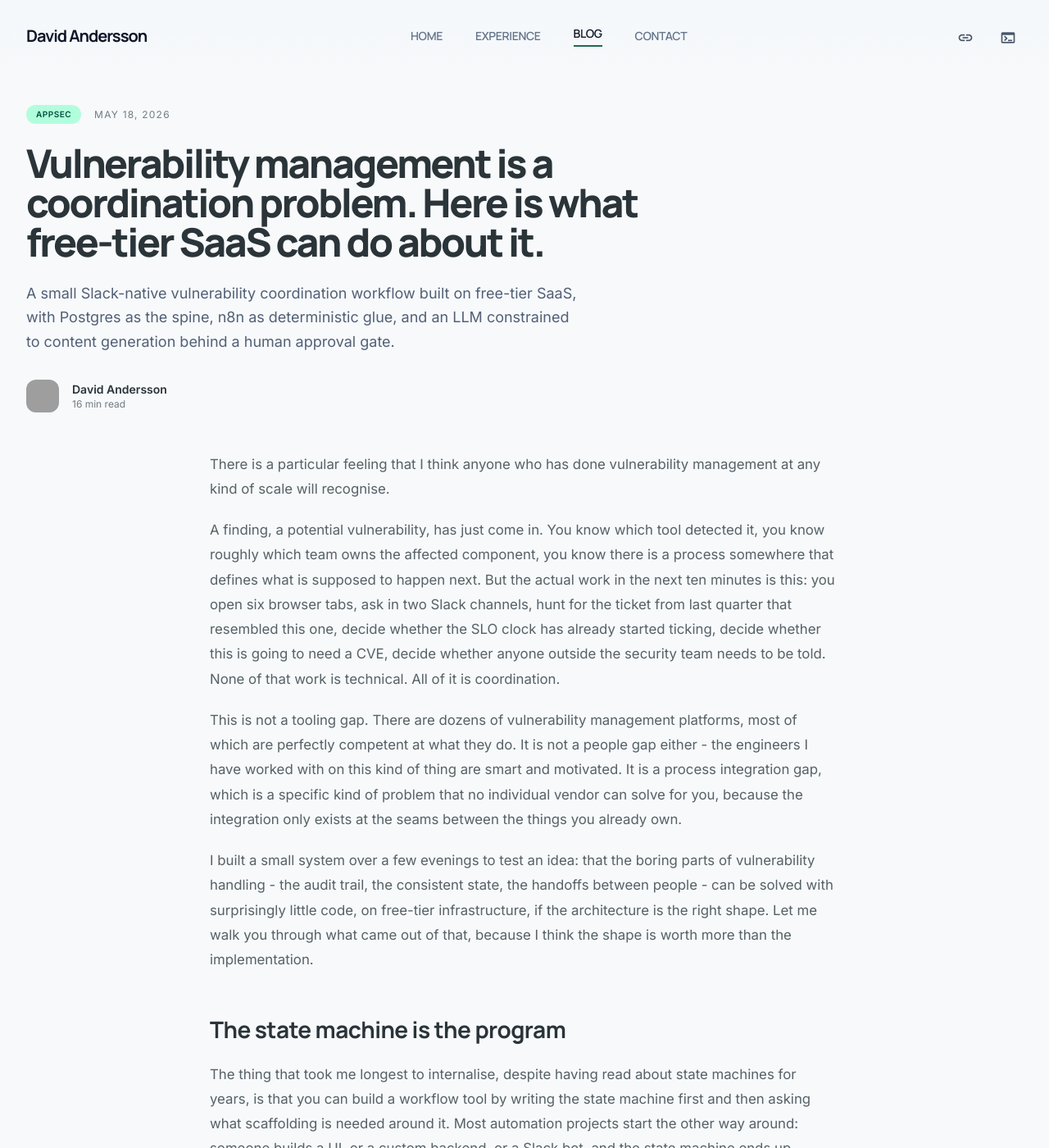
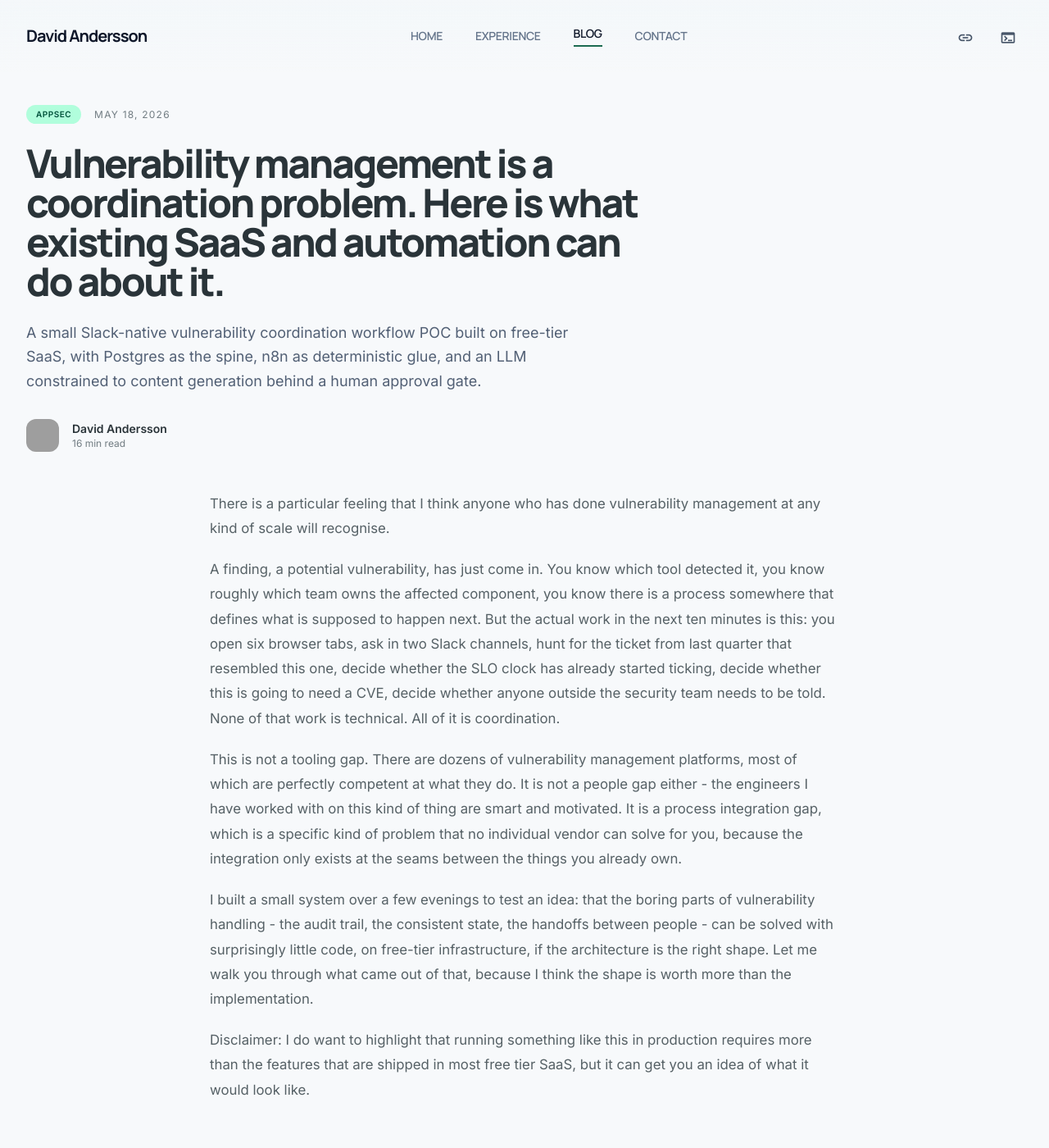
Before and after one commit to davand01/davand01.github.io, a Jekyll site: the page built from _posts/2026-05-18-vulnerability-coordination-state-machine.markdown, in a window 1280 px wide and 1400 px high. Shown: the whole window at 82% size. Built offline with Jekyll 4.4.1, drawn with Linux system fonts in a browser that asks for light colours; nearby versions of some CDN libraries; grey boxes are pictures that could not be loaded.

Commit message:
Update 2026-05-18-vulnerability-coordination-state-machine.markdown

```diff
--- a/_posts/2026-05-18-vulnerability-coordination-state-machine.markdown
+++ b/_posts/2026-05-18-vulnerability-coordination-state-machine.markdown
@@ -2,9 +2,9 @@
 layout: post
 read_time: true
 show_date: true
-title: "Vulnerability management is a coordination problem. Here is what free-tier SaaS can do about it."
+title: "Vulnerability management is a coordination problem. Here is what existing SaaS and automation can do about it."
 date: 2026-05-18 09:00:00 +0100
-description: A small Slack-native vulnerability coordination workflow built on free-tier SaaS, with Postgres as the spine, n8n as deterministic glue, and an LLM constrained to content generation behind a human approval gate.
+description: A small Slack-native vulnerability coordination workflow POC built on free-tier SaaS, with Postgres as the spine, n8n as deterministic glue, and an LLM constrained to content generation behind a human approval gate.
 img: posts/20260518/vuln-coordination-cover.png
 img_in_post: false
 tags: [appsec, vulnerability management, automation, n8n, llm, workflow]
@@ -19,6 +19,8 @@ A finding, a potential vulnerability, has just come in. You know which tool dete
 This is not a tooling gap. There are dozens of vulnerability management platforms, most of which are perfectly competent at what they do. It is not a people gap either - the engineers I have worked with on this kind of thing are smart and motivated. It is a process integration gap, which is a specific kind of problem that no individual vendor can solve for you, because the integration only exists at the seams between the things you already own.
 
 I built a small system over a few evenings to test an idea: that the boring parts of vulnerability handling - the audit trail, the consistent state, the handoffs between people - can be solved with surprisingly little code, on free-tier infrastructure, if the architecture is the right shape. Let me walk you through what came out of that, because I think the shape is worth more than the implementation.
+
+Disclaimer: I do want to highlight that running something like this in production requires more than the features that are shipped in most free tier SaaS, but it can get you an idea of what it would look like.
 
 ## The state machine is the program
 
```
